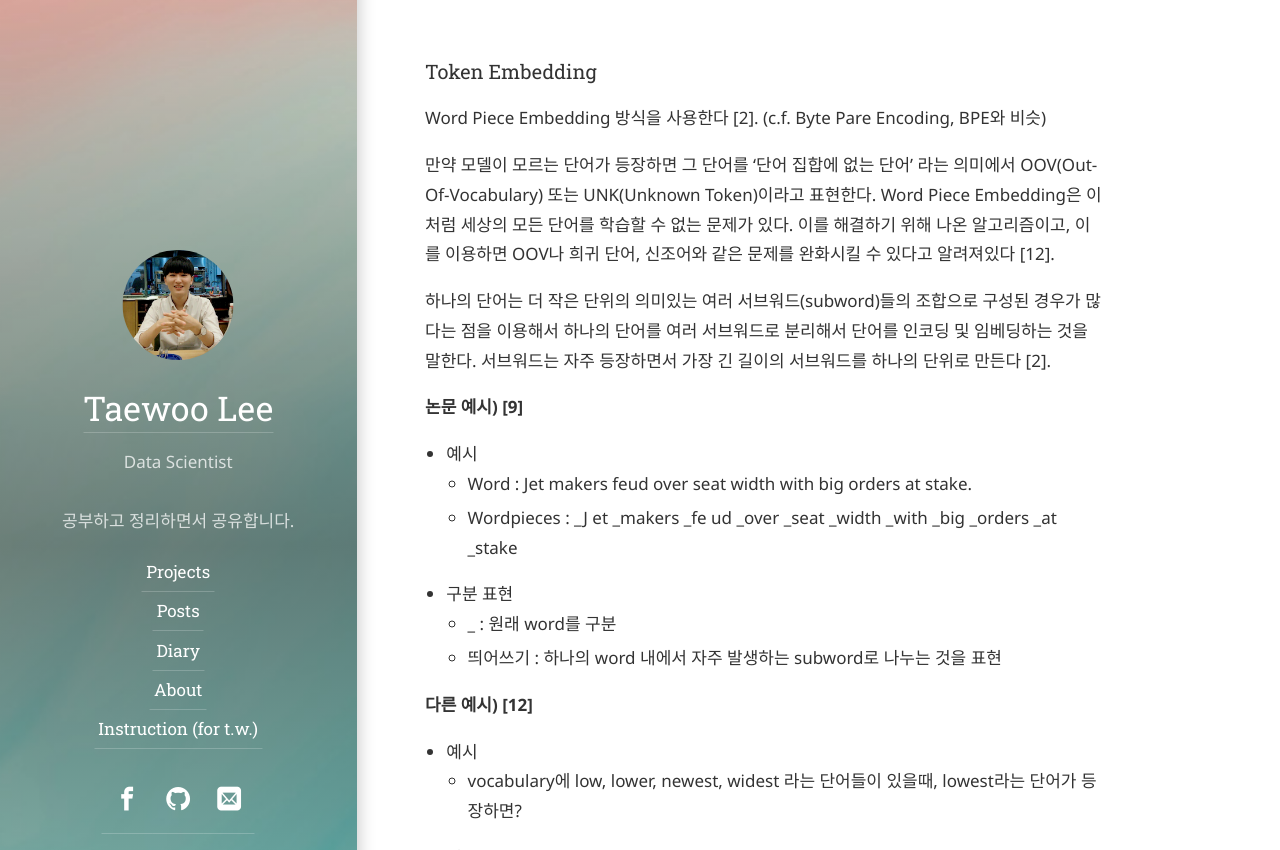
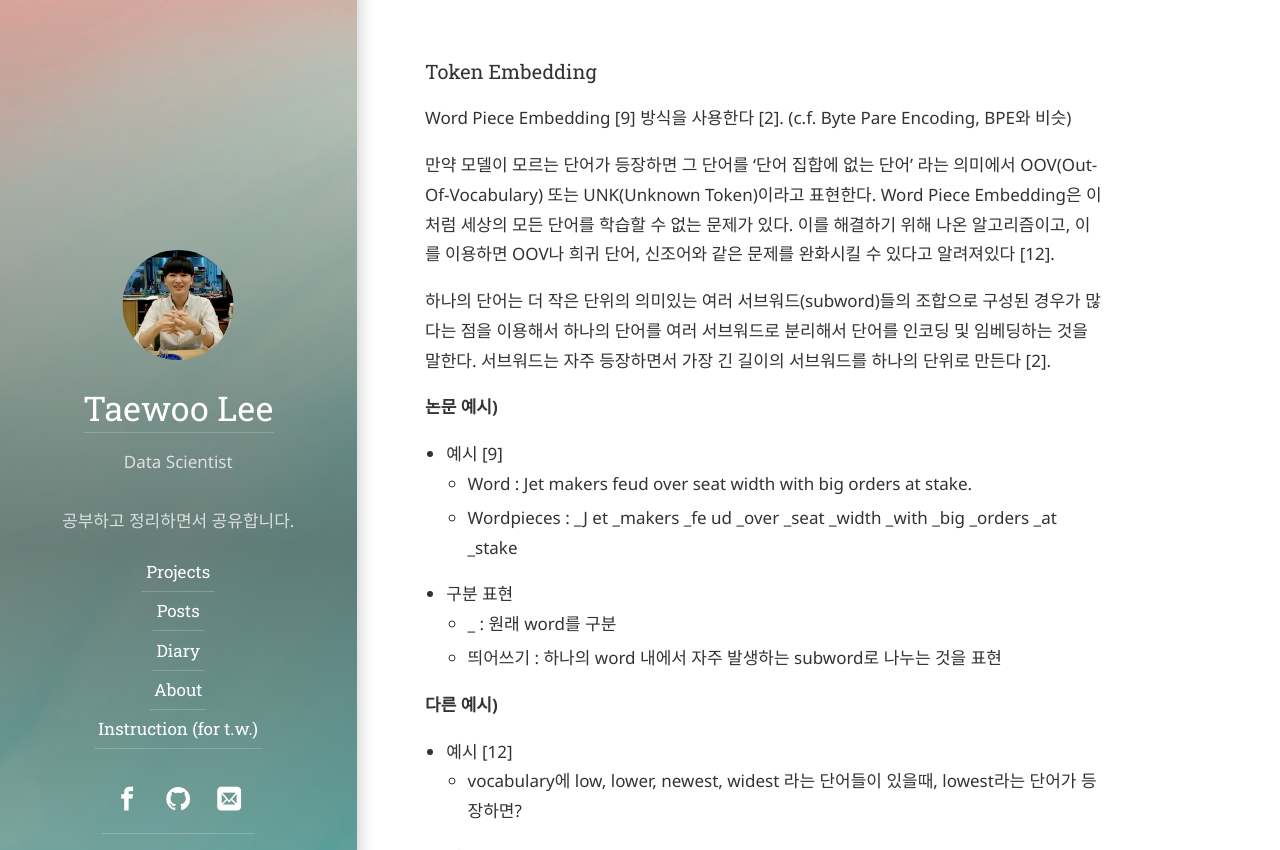
Before and after one commit to TaeWoo21/past_TaeWoo21.github.io, a Jekyll site: the page built from posts/_posts/2021-02-24-bert.md, in a window 1280 px wide and 1400 px high, scrolled down 3753 px. Shown: the part 154-1004 px from the top of the window. Built offline with Jekyll 4.4.1, drawn with Linux system fonts in a browser that asks for light colours; some web fonts are replaced; comment, search, counter and statistics services are not loaded.

Commit message:
포스트 수정

```diff
--- a/posts/_posts/2021-02-24-bert.md
+++ b/posts/_posts/2021-02-24-bert.md
@@ -64,24 +64,24 @@ BERT의 Input은 아래의 그림처럼 Token Embedding + Segment Embedding + Po
 
 
 ### Token Embedding
-Word Piece Embedding 방식을 사용한다 [2]. (c.f. Byte Pare Encoding, BPE와 비슷)
+Word Piece Embedding [9] 방식을 사용한다 [2]. (c.f. Byte Pare Encoding, BPE와 비슷)
 
 만약 모델이 모르는 단어가 등장하면 그 단어를 ‘단어 집합에 없는 단어’ 라는 의미에서 OOV(Out-Of-Vocabulary) 또는 UNK(Unknown Token)이라고 표현한다. Word Piece Embedding은 이처럼 세상의 모든 단어를 학습할 수 없는 문제가 있다. 이를 해결하기 위해 나온 알고리즘이고, 이를 이용하면 OOV나 희귀 단어, 신조어와 같은 문제를 완화시킬 수 있다고 알려져있다 [12].
 
 하나의 단어는 더 작은 단위의 의미있는 여러 서브워드(subword)들의 조합으로 구성된 경우가 많다는 점을 이용해서 하나의 단어를 여러 서브워드로 분리해서 단어를 인코딩 및 임베딩하는 것을 말한다. 서브워드는 자주 등장하면서 가장 긴 길이의 서브워드를 하나의 단위로 만든다 [2].
 
-<b>논문 예시) [9]</b>
+<b>논문 예시)</b>
 
-- 예시
+- 예시 [9]
     - Word : Jet makers feud over seat width with big orders at stake.
     - Wordpieces : \_J et \_makers \_fe ud \_over \_seat \_width \_with \_big \_orders \_at \_stake
 - 구분 표현
     -  _ : 원래 word를 구분
     - 띄어쓰기 : 하나의 word 내에서 자주 발생하는 subword로 나누는 것을 표현
 
-<b>다른 예시) [12]</b>
+<b>다른 예시) </b>
 
-- 예시
+- 예시 [12]
     - vocabulary에 low, lower, newest, widest 라는 단어들이 있을때, lowest라는 단어가 등장하면?
 - 적용
     - [low], [low, er], [new, est], [wid, est]로 subword를 분리할 수 있고, lowest는 low + est의 의미로 구분할 수 있게될 것이다.
```
